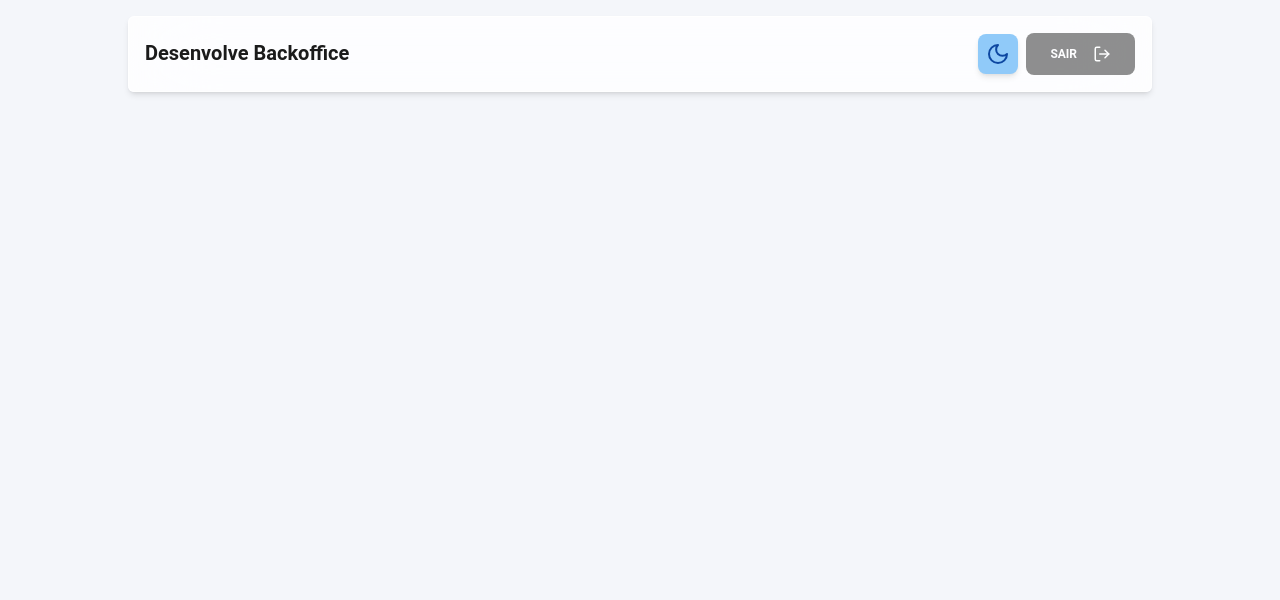
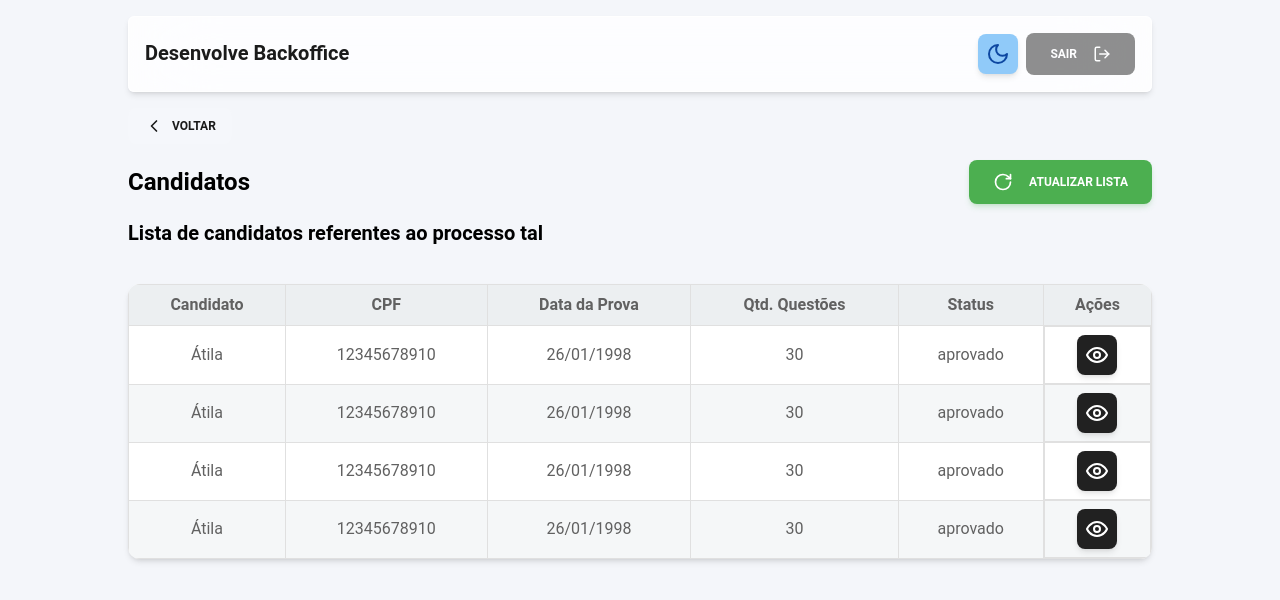
Before and after one commit to PECC-Projeto-Desenvolve/DES-backoffice, a React (Vite) app: page /candidates in a window 1280 px wide. Shown: the top 600 px of the page. Built offline with nearby package versions, Linux system fonts and the light colour scheme; no server answers.

Commit message:
setting cadidates page

```diff
--- /dev/null
+++ b/src/pages/candidates/Candidates.tsx
@@ -0,0 +1,78 @@
+import React from 'react';
+import { Button, Card, IconButton, Typography } from '@material-tailwind/react';
+import { Eye, RotateCw } from 'lucide-react';
+import { BackButton } from '../../components/BackButton';
+
+function Candidates() {
+  const [candidates, setCandidates] = React.useState([
+    { nome: 'Átila', cpf: '12345678910', dataProva: '26/01/1998', qtdQuestoes: 30, status: 'aprovado' },
+    { nome: 'Átila', cpf: '12345678910', dataProva: '26/01/1998', qtdQuestoes: 30, status: 'aprovado' },
+    { nome: 'Átila', cpf: '12345678910', dataProva: '26/01/1998', qtdQuestoes: 30, status: 'aprovado' },
+    { nome: 'Átila', cpf: '12345678910', dataProva: '26/01/1998', qtdQuestoes: 30, status: 'aprovado' },
+  ]);
+
+  const [reload, setReload] = React.useState(false);
+
+  const handleReload = () => {
+    setReload(!reload);
+    setTimeout(() => {
+      setReload(false);
+    }, 1000);
+  };
+
+  return (
+    <>
+      <BackButton/>
+      <span className='flex w-full items-center justify-between'>
+        <Typography variant='h4'>Candidatos</Typography>
+
+        <Button
+          color='green'
+          className='flex items-center justify-center gap-4 transition-all'
+          onClick={handleReload}
+          disabled={reload}
+        >
+          {!reload ? <RotateCw size={20} className=""/> : <RotateCw size={20} className="animate-spin"/> }
+          {!reload && 'Atualizar lista' }
+        </Button>
+      </span>
+
+      <div className='h-[3rem] w-full'>
+        <Typography variant='h5'>Lista de candidatos referentes ao processo tal</Typography>
+      </div>
+
+      <Card className="h-full w-full overflow-scroll">
+        <table className=" table-auto border-collapse border border-gray-300">
+          <thead className="bg-blue-gray-50">
+            <tr>
+              <th className="border border-gray-300 p-2">Candidato</th>
+              <th className="border border-gray-300 p-2">CPF</th>
+              <th className="border border-gray-300 p-2">Data da Prova</th>
+              <th className="border border-gray-300 p-2">Qtd. Questões</th>
+              <th className="border border-gray-300 p-2">Status</th>
+              <th className="border border-gray-300 p-2">Ações</th>
+            </tr>
+          </thead>
+          <tbody>
+            {candidates.map((candidate, index) => (
+              <tr key={index} className="even:bg-blue-gray-50/50">
+                <td className="border border-gray-300 p-2 text-center">{candidate.nome}</td>
+                <td className="border border-gray-300 p-2 text-center">{candidate.cpf}</td>
+                <td className="border border-gray-300 p-2 text-center">{candidate.dataProva}</td>
+                <td className="border border-gray-300 p-2 text-center">{candidate.qtdQuestoes}</td>
+                <td className="border border-gray-300 p-2 text-center">{candidate.status}</td>
+                <td className="flex items-center justify-center border border-gray-300 p-2">
+                  <IconButton>
+                    <Eye />
+                  </IconButton>
+                </td>
+              </tr>
+            ))}
+          </tbody>
+        </table>
+      </Card>
+    </>
+  );
+}
+
+export default Candidates;
--- a/src/pages/home/home.tsx
+++ b/src/pages/home/home.tsx
@@ -21,7 +21,7 @@ function Home() {
           description={
             'Área para o gerenciamento de candidatos.'
           }
-          path='/'
+          path='candidates'
         />
 
         <Banner
--- a/src/routes/routes.tsx
+++ b/src/routes/routes.tsx
@@ -13,6 +13,7 @@ import { ExamEdit } from '../pages/examEdit/examEdit';
 import {QuestionList } from '../pages/question/QuestionList';
 import { DarkModeToggle } from '../components';
 import { Process } from '../pages/process/Process';
+import Candidates from '../pages/candidates/Candidates';
 
 function AppRoutes(): JSX.Element {
   const location = useLocation();
@@ -64,6 +65,8 @@ function AppRoutes(): JSX.Element {
             <Route path='/exam' element={<Exam />}/>
 
             <Route path='/process' element={<Process />}/>
+
+            <Route path='/candidates' element={<Candidates />}/>
           </Routes>
         </div>
       )}
```
Also changed, not shown: 1 other file (tests, documents, lock files or other folders).
